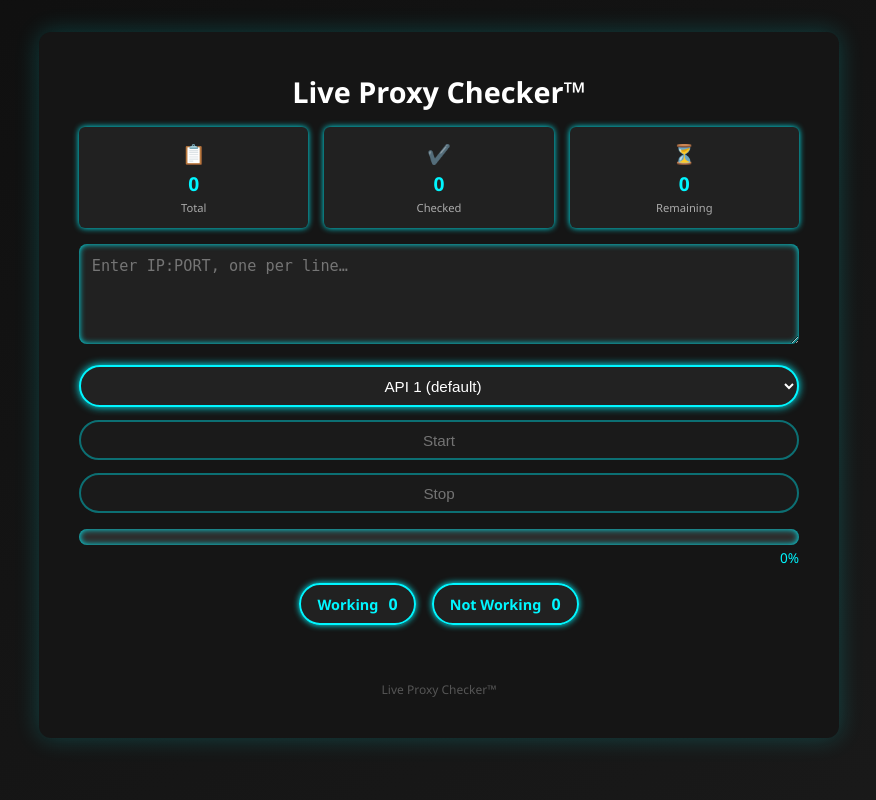
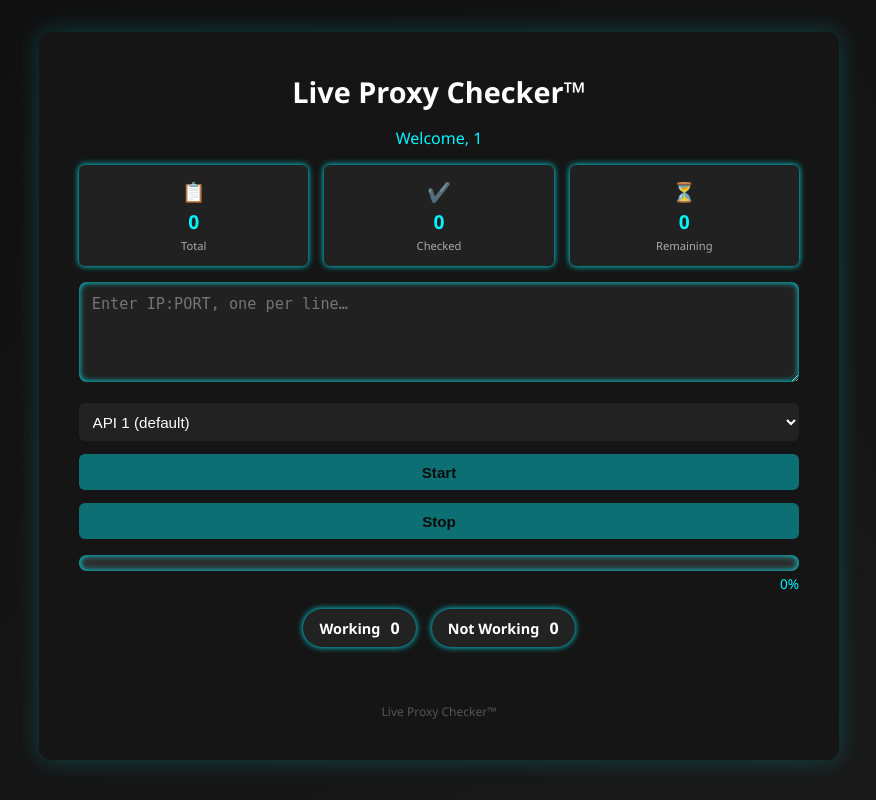
Before and after one commit to FlashKidd/Checker, a PHP site: page / in a window 1280 px wide. Shown: the whole page, without its empty margins (201-1077 px from the left). Run offline with PHP 8.4, Linux system fonts and the light colour scheme; the visitor is signed in with stand-in values (Sample User, id 1).

Commit message:
Refine index styling and add user greeting

```diff
--- a/index.php
+++ b/index.php
@@ -56,6 +56,11 @@ if(!isset($_SESSION["user_id"])){
       font-size: 1.8rem;
       margin-bottom: 1rem;
     }
+    .welcome {
+      font-size: 1rem;
+      color: var(--neon3);
+      margin-bottom: 1rem;
+    }
     .stats {
       display: flex;
       gap: 1rem;
@@ -74,9 +79,7 @@ if(!isset($_SESSION["user_id"])){
       font-size: 1.2rem;
       font-weight: bold;
       margin: 0.2rem 0;
-      background: linear-gradient(90deg, var(--neon1), var(--neon2));
-      -webkit-background-clip: text;
-      -webkit-text-fill-color: transparent;
+      color: var(--neon1);
     }
     .stat-label { font-size: 0.7rem; color: #aaa; }
     textarea {
@@ -97,14 +100,21 @@ if(!isset($_SESSION["user_id"])){
       margin-bottom: 0.8rem;
       padding: 0.6rem;
       font-size: 0.95rem;
-      border: 2px solid var(--neon1);
-      background: var(--panel);
+      border-radius: 6px;
+    }
+    .controls select {
+      background: #222;
+      border: none;
       color: var(--text);
-      border-radius: 50px;
+    }
+    .controls button {
+      background: var(--neon1);
+      border: none;
+      color: #000;
+      font-weight: bold;
       cursor: pointer;
-      box-shadow: 0 0 8px var(--neon1);
-      transition: all 0.2s;
-      text-align: center;
+      transition: 0.3s ease;
+      box-shadow: 0 0 6px var(--neon1);
     }
     button:disabled {
       opacity: 0.4;
@@ -112,8 +122,7 @@ if(!isset($_SESSION["user_id"])){
       box-shadow: none;
     }
     button:not(:disabled):hover {
-      transform: translateY(-1px);
-      box-shadow: 0 0 16px var(--neon2), 0 0 32px var(--neon3);
+      background: #00d1ff;
     }
     .progress-container {
       margin-bottom: 1rem;
@@ -144,20 +153,18 @@ if(!isset($_SESSION["user_id"])){
     .pill {
       padding: 0.5rem 1rem;
       border-radius: 999px;
-      background: rgba(255,255,255,0.05);
-      border: 2px solid var(--neon2);
-      color: var(--neon2);
+      background: #222;
+      color: var(--text);
       font-size: 0.9rem;
       font-weight: bold;
       cursor: pointer;
-      box-shadow: 0 0 6px var(--neon2);
-      transition: all 0.2s;
+      box-shadow: 0 0 6px var(--neon1);
+      transition: 0.3s;
       user-select: none;
     }
     .pill.active {
-      background: var(--neon2);
-      color: var(--bg);
-      box-shadow: 0 0 12px var(--neon1), 0 0 24px var(--neon3);
+      background: var(--neon1);
+      color: #000;
     }
     .pill .count { margin-left: 0.4rem; font-size: 1rem; }
     .results {
@@ -215,6 +222,7 @@ if(!isset($_SESSION["user_id"])){
   <canvas id="confetti"></canvas>
   <div class="container">
     <h1>Live Proxy Checker™</h1>
+    <div class="welcome">Welcome, <?php echo htmlspecialchars($_SESSION['user_id']); ?></div>
     <div class="stats">
       <div class="stat"><div class="stat-icon">📋</div><div class="stat-value" id="total">0</div><div class="stat-label">Total</div></div>
       <div class="stat"><div class="stat-icon">✔️</div><div class="stat-value" id="checked">0</div><div class="stat-label">Checked</div></div>
```
